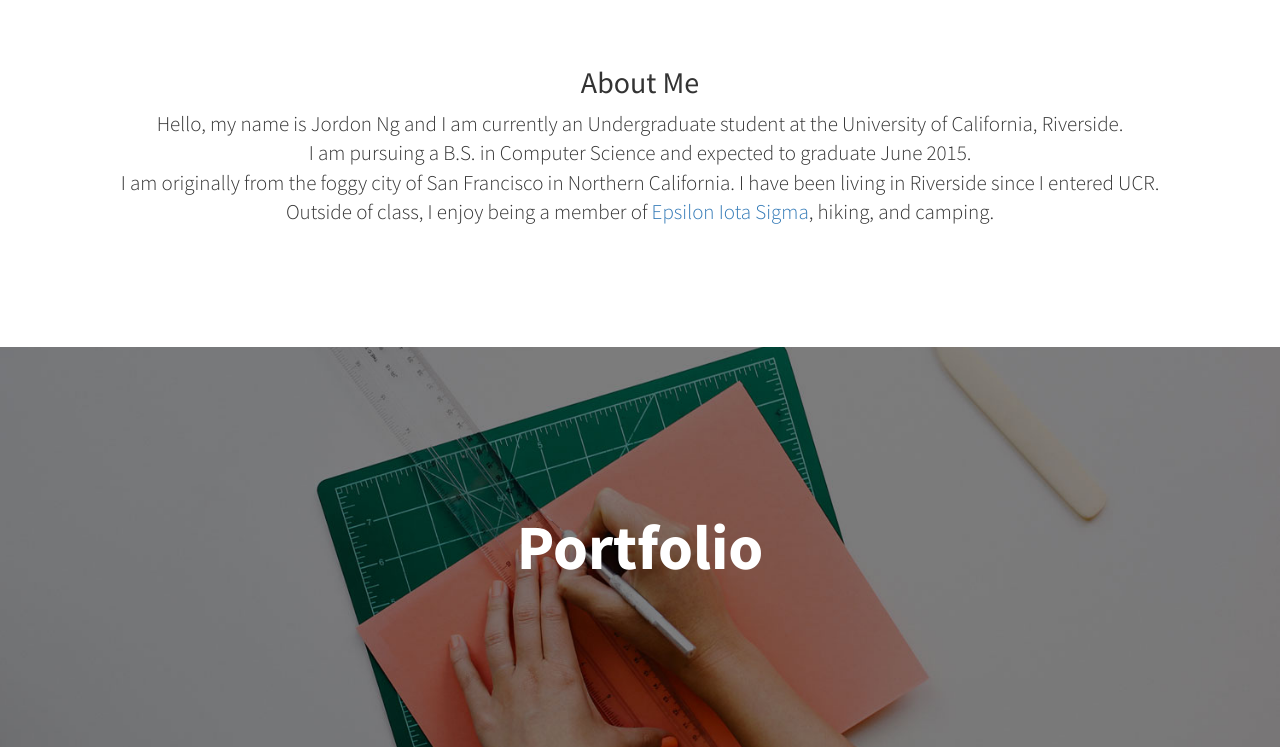
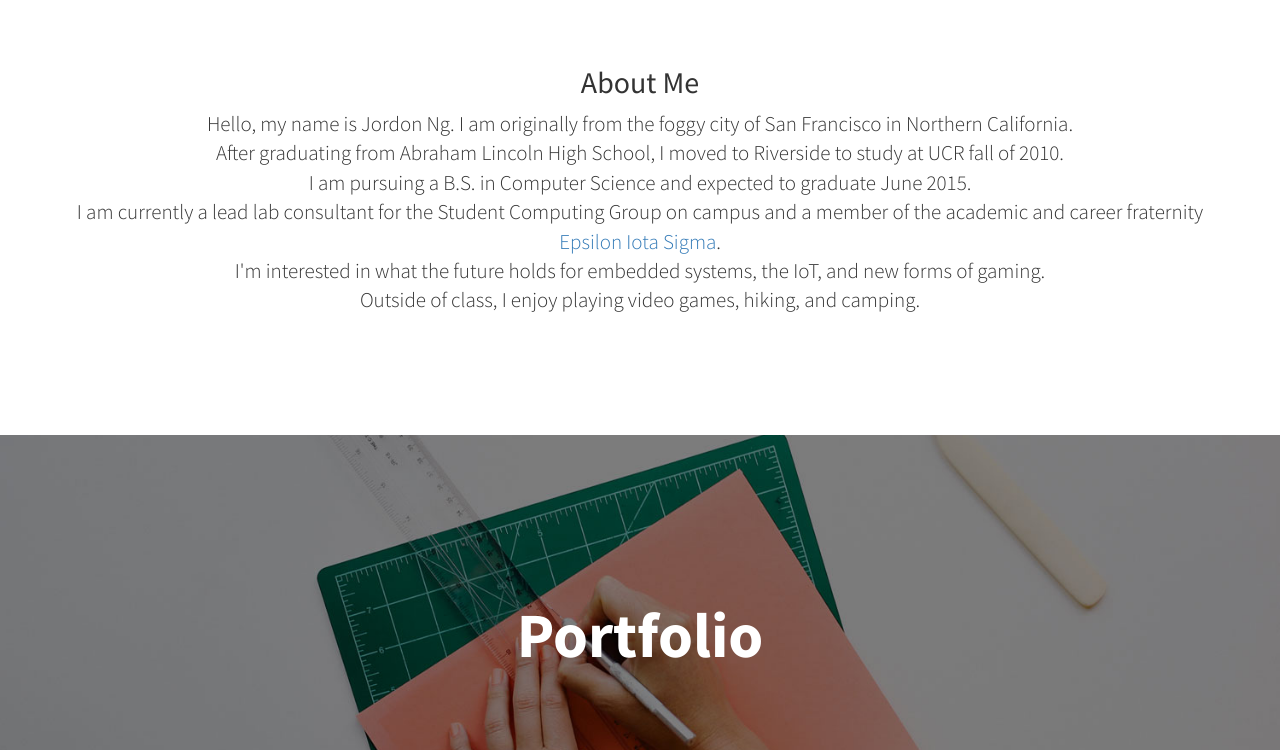
Before and after one commit to jsng0/jsng0.github.io, a Jekyll site: the page index.html, which Jekyll copies as it is, in a window 1280 px wide and 900 px high, scrolled down 754 px, cut to the strip 150-900 px from the top of the window. Built offline with Jekyll 4.4.1, drawn with Linux system fonts in a browser that asks for light colours.

Commit message:
Added to about me

```diff
--- a/index.html
+++ b/index.html
@@ -74,10 +74,13 @@
             <div class="row">
                 <div class="col-lg-12 text-center">
                     <h2>About Me</h2>
-                    <p class="lead">Hello, my name is Jordon Ng and I am currently an Undergraduate student at the University of California, Riverside.
+                    <p class="lead">Hello, my name is Jordon Ng. I am originally from the foggy city of San Francisco in Northern California.
+                    <br>After graduating from Abraham Lincoln High School, I moved to Riverside to study at UCR fall of 2010.
                     <br>I am pursuing a B.S. in Computer Science and expected to graduate June 2015.
-                    <br>I am originally from the foggy city of San Francisco in Northern California. I have been living in Riverside since I entered UCR.
-                    <br>Outside of class, I enjoy being a member of <a href = "http://epsiloniotasigma.org/">Epsilon Iota Sigma</a>, hiking, and camping.</p>
+                    <br>I am currently a lead lab consultant for the Student Computing Group on campus and a member of the academic and career
+                        fraternity <a href = "http://epsiloniotasigma.org/">Epsilon Iota Sigma</a>.
+                    <br>I'm interested in what the future holds for embedded systems, the IoT, and new forms of gaming.
+                    <br>Outside of class, I enjoy playing video games, hiking, and camping.</p>
                 </div>
             </div>
             <!-- /.row -->
```
